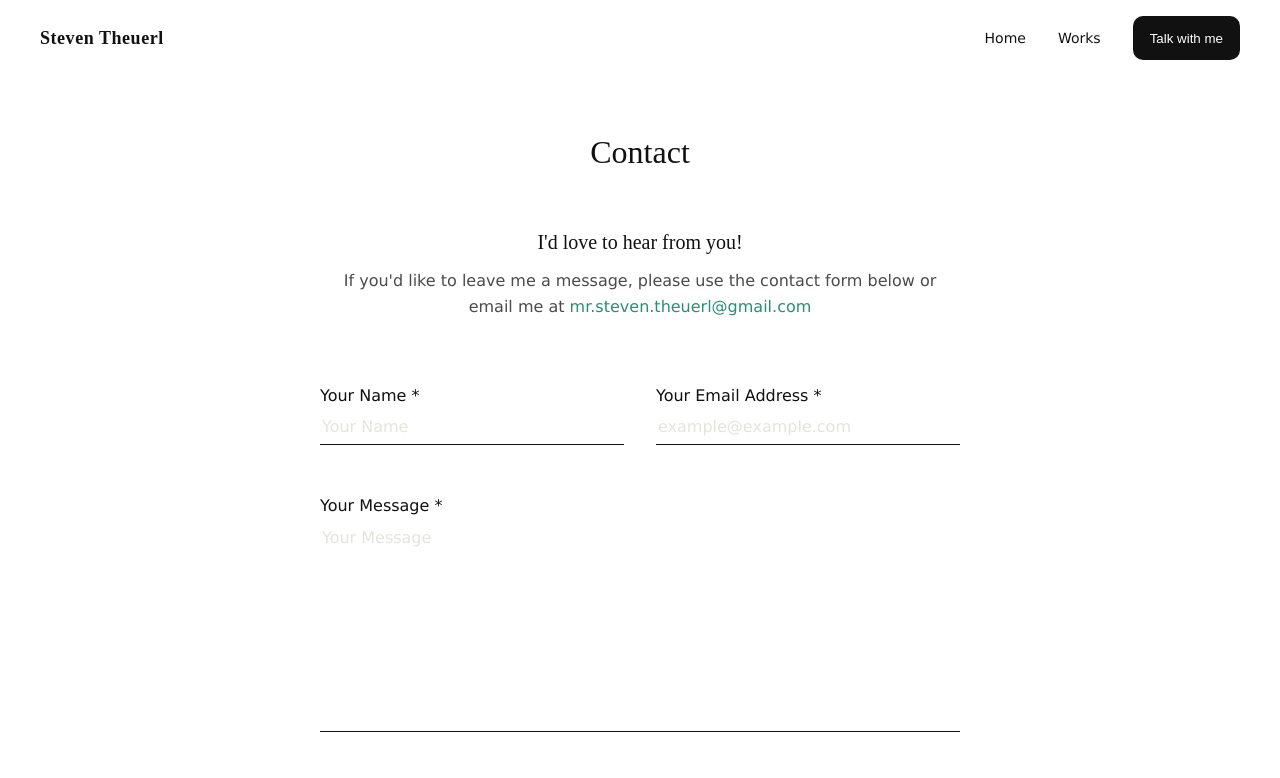
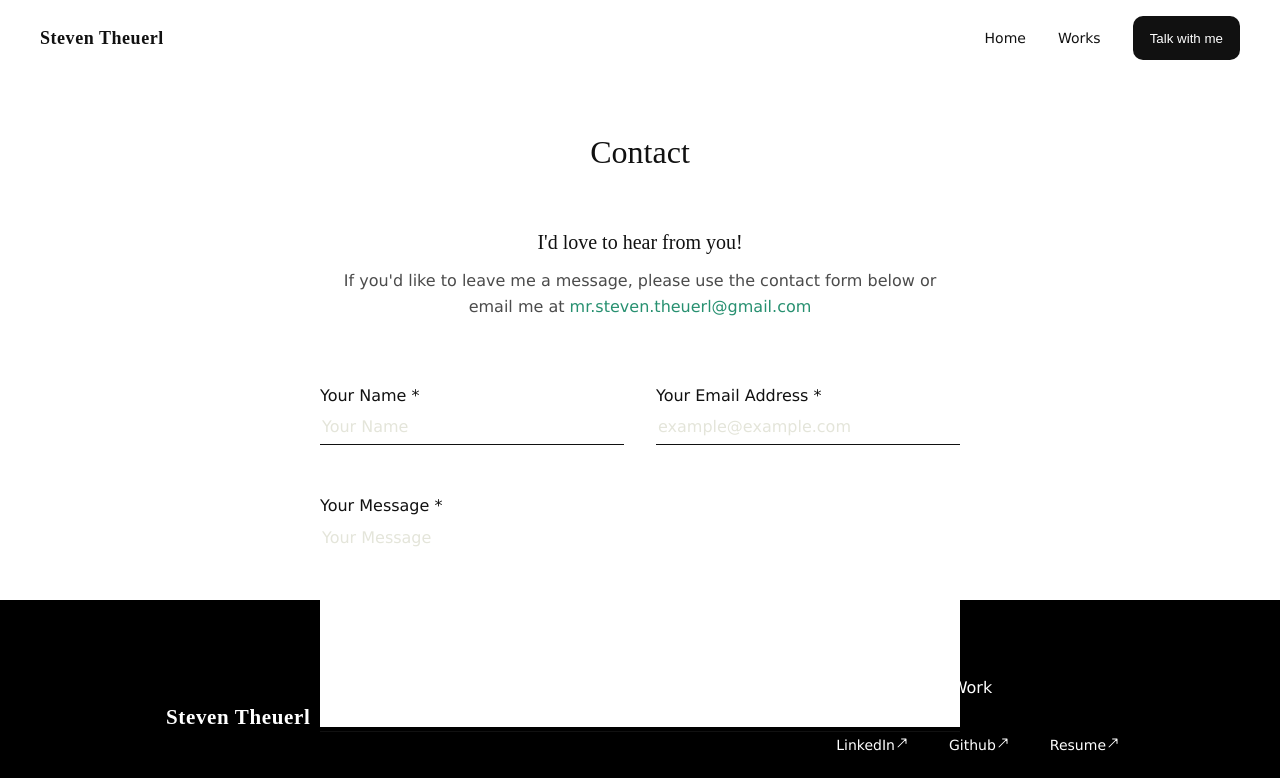
Before and after one commit to Steven-Theuerl/portfolio, a React (Create React App) app: page /Contact in a window 1280 px wide. Shown: the top 778 px of the page. Built offline with nearby package versions, Linux system fonts and the light colour scheme.

Commit message:
Tryuing agaiun aghaihnanjsnbdiabsnd

```diff
--- a/src/Components/Collections/Contact/ContactBody.js
+++ b/src/Components/Collections/Contact/ContactBody.js
@@ -40,7 +40,8 @@ const [contacted, setContacted] = useState(false);
     }
 
   return (
-    <div id='entireForm'>
+    <div className={styles.entireForm}
+         id="entireForm">
     {contacted ? [
         <div className={styles.entireContactedBody}>
             <div className={styles.contactedBodyContainer}>
--- a/src/Components/Collections/Contact/ContactBody.module.css
+++ b/src/Components/Collections/Contact/ContactBody.module.css
@@ -12,6 +12,10 @@
     font-style: normal;
     font-weight: 400;
     line-height: 160%; /* 22.4px */
+}
+
+.entireForm {
+    height: 75vh;
 }
 
 @media screen and (max-width: 847px) {
@@ -219,7 +223,6 @@
         margin-top: 72px;
         display: flex;
         justify-content: center;
-
     }
 
     .contactedBodyContainer {
```
